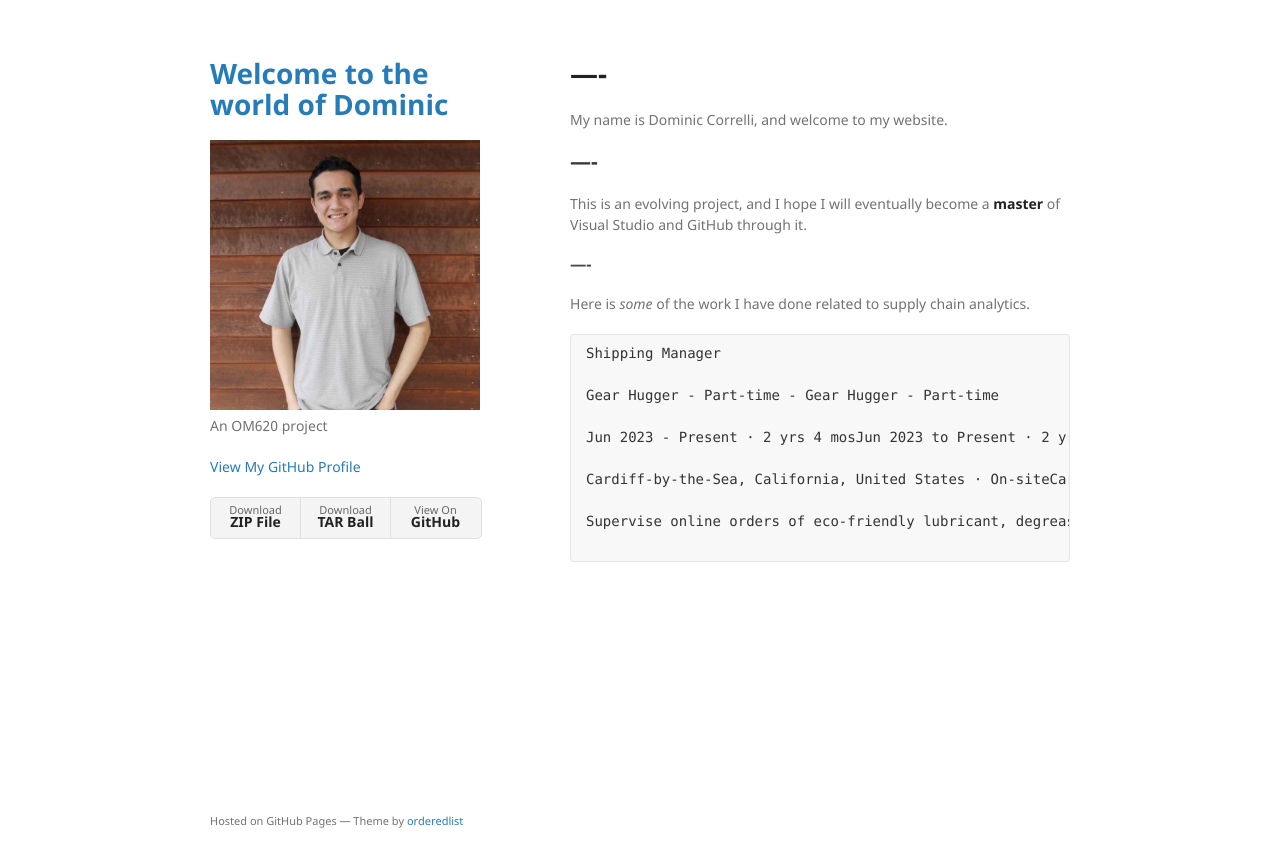
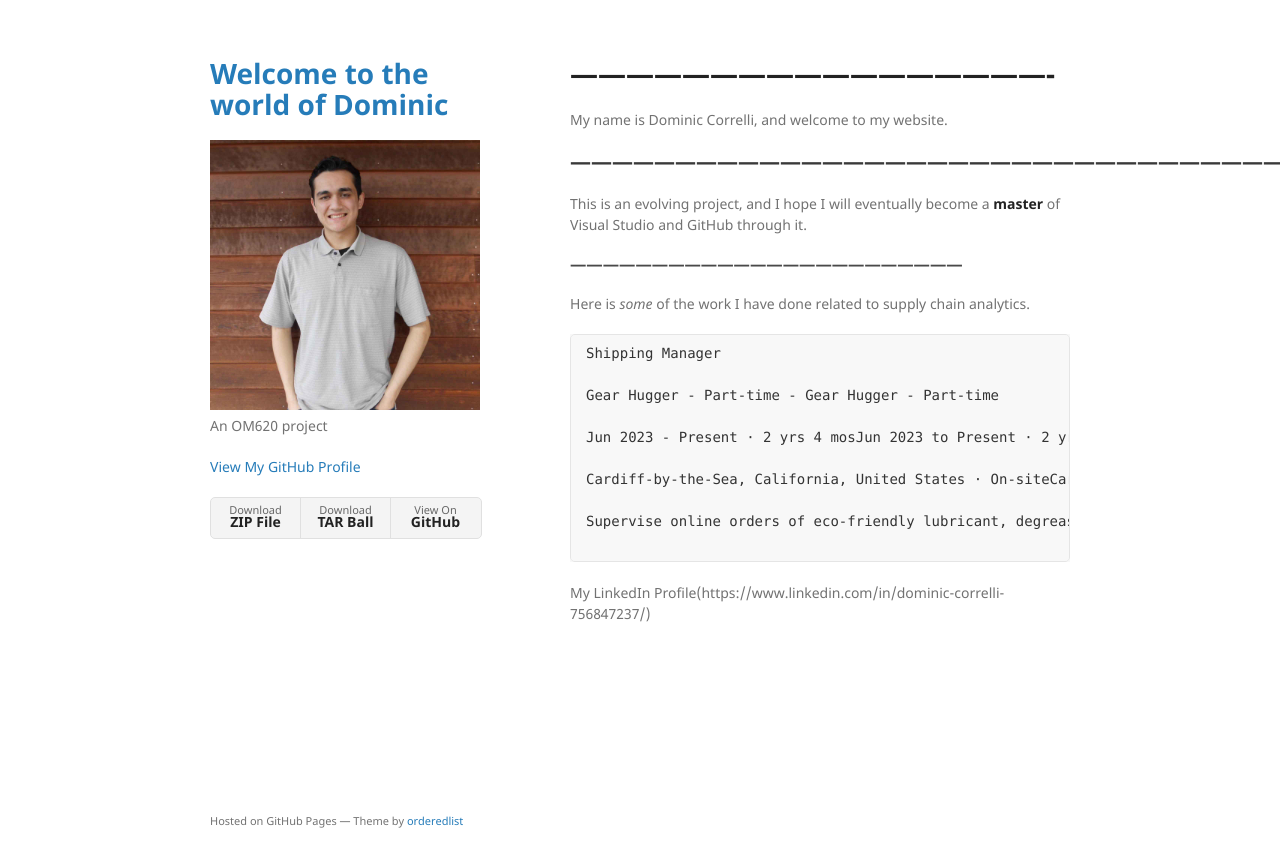
Before and after one commit to correllid03/correllid03.github.io, a Jekyll site: the page built from index.md, in a window 1280 px wide. Shown: the top 867 px of the page. Built offline with Jekyll 4.4.1, drawn with Linux system fonts in a browser that asks for light colours; our own code applies the rules of GitHub Pages for plain Markdown files.

Commit message:
Update index.md

````diff
--- a/index.md
+++ b/index.md
@@ -2,16 +2,16 @@
 layout: default
 ---
 
-# ----
+# ----------------------------------------------------
 
 My name is Dominic Correlli, and welcome to my website.
 
 
-## ----
+## ------------------------------------------------------------------------------------------------------------------
 
 This is an evolving project, and I hope I will eventually become a **master** of Visual Studio and GitHub through it.
 
-### ----
+### ------------------------------------------------------------------------
 
 Here is *some* of the work I have done related to supply chain analytics.
 
@@ -28,3 +28,5 @@ Cardiff-by-the-Sea, California, United States · On-siteCardiff-by-the-Sea, Cali
 Supervise online orders of eco-friendly lubricant, degreaser, bike wash, and other products. Additionally ensure inventory integrity and refurbishment into Amazon FBA stock.
 
 ```
+
+My LinkedIn Profile(https://www.linkedin.com/in/dominic-correlli-756847237/)
````
